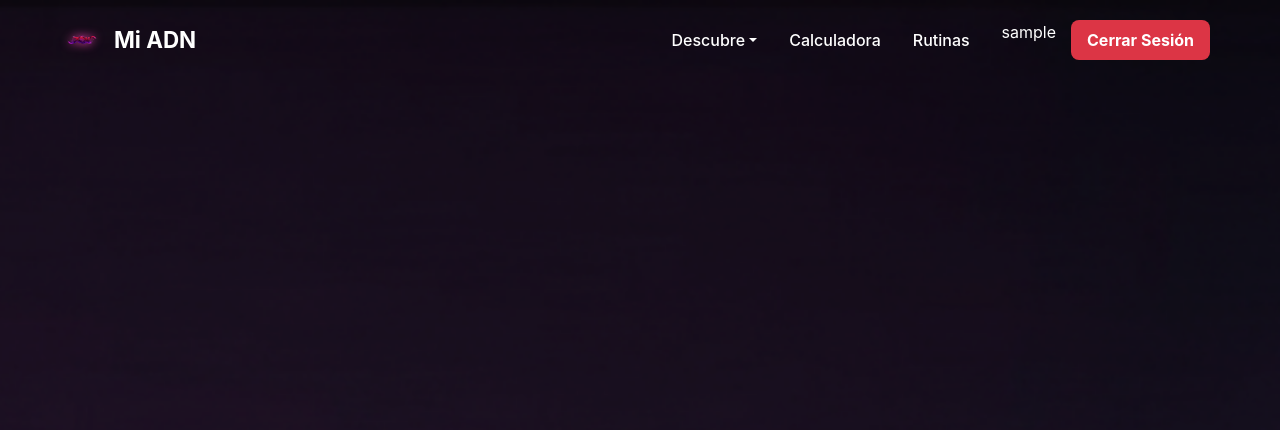
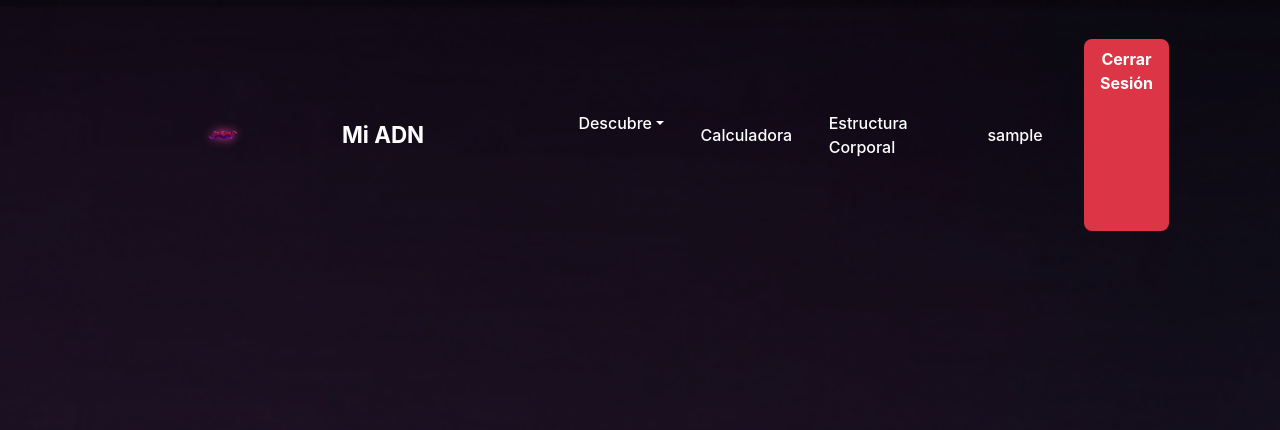
Before and after one commit to Andrescjmaster/Flask-usuarios, a Flask app: page /home in a window 1280 px wide. Shown: the top 430 px of the page. Run offline with Flask 3, Linux system fonts and the light colour scheme; the visitor is signed in with stand-in values (Sample User, id 1); some libraries are stand-ins or nearby versions.

Commit message:
cambios de interfaz

```diff
--- a/templates/base.html
+++ b/templates/base.html
@@ -59,6 +59,25 @@
             background-color: rgba(0,0,0,0.9);
         }
 
+        /* ✅ SOLUCIÓN FINAL: Aseguramos la alineación de todos los elementos a la derecha */
+        /* Contenedor de todos los elementos a la derecha (Nombre + Botones) */
+        .d-flex.order-lg-3 {
+            align-items: center !important; /* Fuerza la alineación central de todos los hijos */
+        }
+
+        /* Estilos específicos para el elemento que contiene el nombre de usuario.
+           Ahora usa la clase 'nav-link' para heredar la altura correcta. */
+        .navbar-username-link {
+            /* Asegura que no haya padding vertical inesperado que lo empuje */
+            padding-top: 0.5rem !important;
+            padding-bottom: 0.5rem !important;
+
+            /* Asegura que el texto no se vea como un botón, solo como un enlace simple */
+            font-weight: 500;
+            margin-right: 0 !important; /* Quitamos el margen 'me-2' del botón anterior */
+        }
+        /* FIN SOLUCIÓN ALINEACIÓN */
+
         /* ... Otros estilos de Navbar (Logo, textos) ... */
         .navbar-logo { width: 40px; margin-right: 8px; }
         .navbar-username, .nav-link, .navbar-brand { color: #fff !important; }
@@ -80,9 +99,10 @@
 
             <div class="d-flex order-lg-3">
                 {% if session.get('correo') %}
-                    <div class="navbar-user-display d-none d-lg-flex me-3">
-                        <span class="navbar-username">{{ session.get('usuario') }}</span>
-                    </div>
+                                        <a class="nav-link navbar-username-link d-none d-lg-flex align-items-center me-3" href="#">
+                        {{ session.get('usuario') }}
+                    </a>
+
                     {% if session.get('correo') == ADMIN_EMAIL %}
                         <a class="nav-link btn btn-sm btn-primary panel-admin-btn text-white me-2" href="{{ url_for('admin_usuarios') }}">Panel Admin</a>
                     {% endif %}
@@ -108,7 +128,7 @@
                         </ul>
                     </li>
                     <li class="nav-item"><a class="nav-link" href="{{ url_for('calculadora') }}">Calculadora</a></li>
-                    <li class="nav-item"><a class="nav-link" href="{{ url_for('rutinas') }}">Rutinas</a></li>
+                    <li class="nav-item"><a class="nav-link" href="{{ url_for('rutinas') }}">Estructura Corporal</a></li>
                 </ul>
             </div>
         </div>
--- a/templates/home.html
+++ b/templates/home.html
@@ -104,7 +104,7 @@
                         <div class="img-wrapper">
                             <img src="{{ url_for('static', filename='img/Diseñadora.png') }}" alt="Diseñadora">
                         </div>
-                        <p class="role"> (Karen Daniela) DISEÑADORA, DIGITAL<br>Y GRÁFICA</p>
+                        <p class="role"> (Daniela Rodriguez) DISEÑADORA, DIGITAL<br>Y GRÁFICA</p>
                     </div>
                 </div>
             </div>
```
Lines whose indentation alone changed are shown as unchanged.
